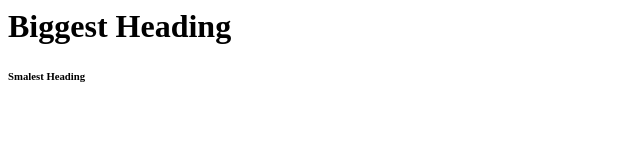
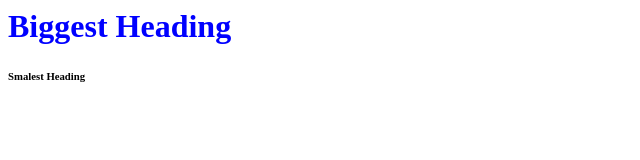
Before and after one commit to jrobledod/html_css, a plain HTML site: page headings.html in a window 1280 px wide. Shown: the whole page, without its empty margins (0-640 px from the left). Drawn offline with Linux system fonts and the light colour scheme.

Commit message:
Update headings.html
Cambio el estilo

```diff
--- a/headings.html
+++ b/headings.html
@@ -2,7 +2,7 @@
 	<html lang="en">
 	<head>
 		<title>Headings</title>
-		<h1>Biggest Heading</h1>
+		<h1 style="color: blue;">Biggest Heading</h1>
 		<h6>Smalest Heading</h6>
 	</head>
 	</html>
```
